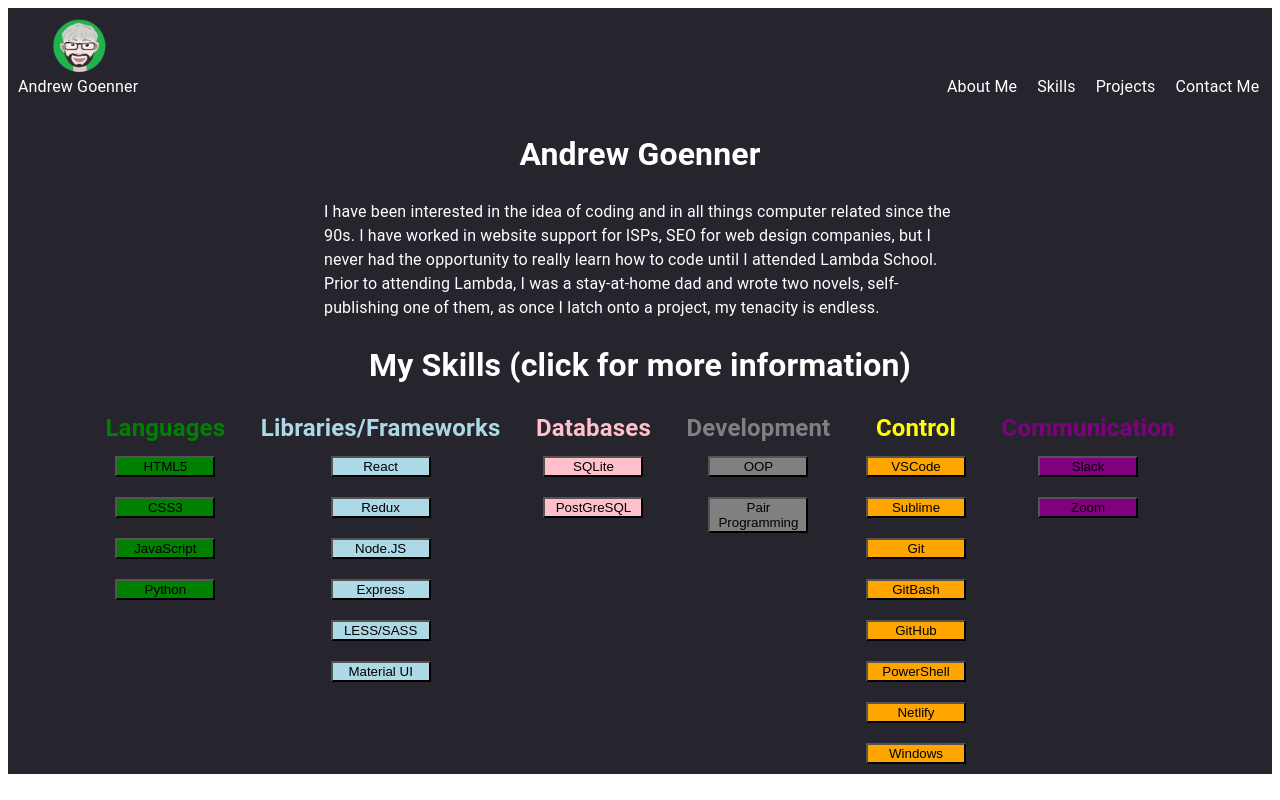
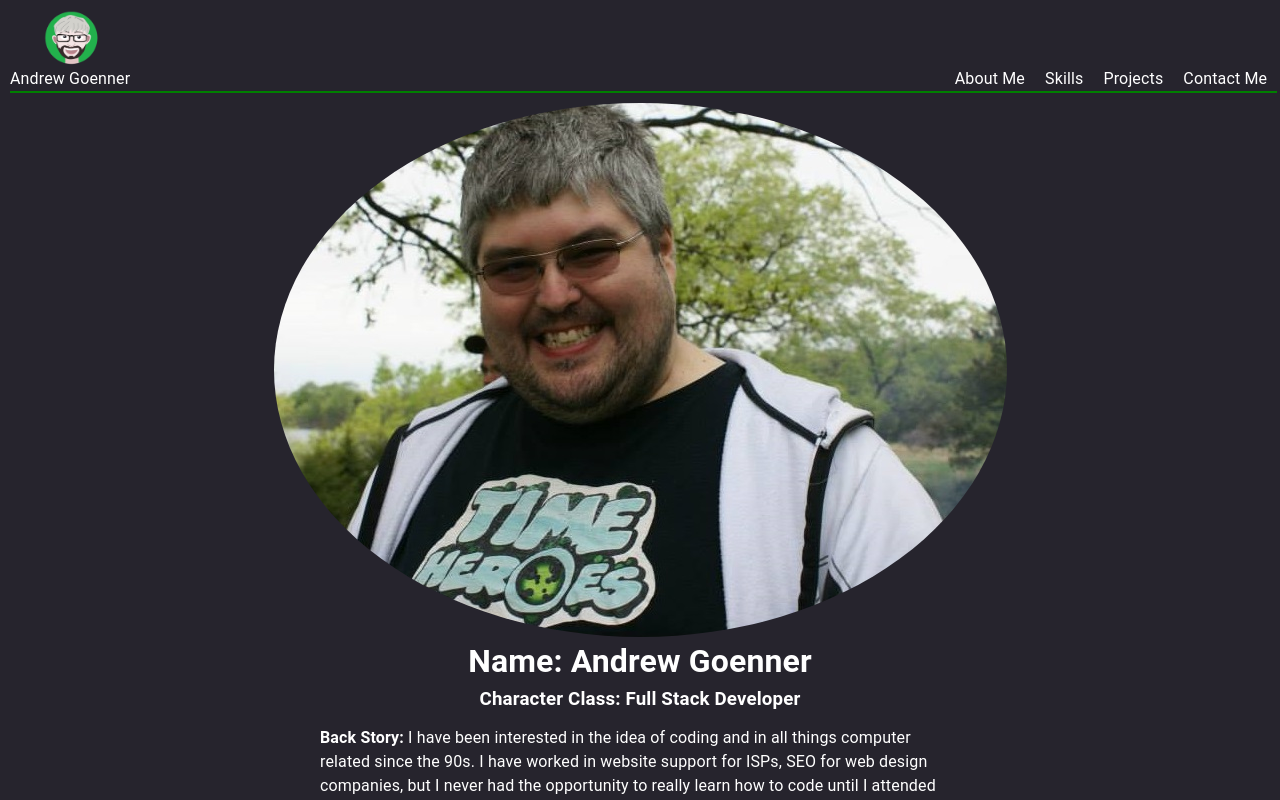
Before and after one commit to drewgoenner/portfolio, a React (Create React App) app: page / in a window 1280 px wide. Shown: the top 800 px of the page. Built offline with nearby package versions, Linux system fonts and the light colour scheme.

Commit message:
added profile pic, thought of a fun theme for the portfolio

```diff
--- a/public/index.html
+++ b/public/index.html
@@ -4,7 +4,7 @@
     <meta charset="utf-8" />
     <link rel="icon" href="%PUBLIC_URL%/favicon.ico" />
     <meta name="viewport" content="width=device-width, initial-scale=1" />
-    <meta name="theme-color" content="#000000" />
+    <meta name="theme-color" content="#26242D" />
     <meta
       name="description"
       content="Facilitating recognition and better collaboration on teams"
@@ -37,7 +37,7 @@
   </head>
   <body>
     <noscript>You need to enable JavaScript to run this app.</noscript>
-    <div id="root"></div>
+    <div id="root" background="#26242D"></div>
     <!--
       This HTML file is a template.
       If you open it directly in the browser, you will see an empty page.
--- a/src/App.js
+++ b/src/App.js
@@ -1,13 +1,14 @@
 import React from 'react';
 import { makeStyles } from '@material-ui/core/styles';
 import { Route } from 'react-router-dom';
-import { Landing } from './landing/Landing'
+import { Landing } from './landing/Landing';
+import CssBaseline from '@material-ui/core/CssBaseline'
 
 const useStyles = makeStyles(theme => ({
     root: {
         display: 'flex',
         flexDirection: 'column',
-        backgroundColor: '#26242D',
+        background: '#26242D',
         color: '#ffffff',
     }
 }));
@@ -15,8 +16,11 @@ const useStyles = makeStyles(theme => ({
 export const App = () => {
     const classes = useStyles();
     return (
-        <div id='App' className={classes.root}>
-            <Route exact path='/' component={Landing} />
-        </div>
+        <React.Fragment>
+            <CssBaseline />
+                <div id='App' className={classes.root}>
+                    <Route exact path='/' component={Landing} />
+                </div>
+        </React.Fragment>
     );
 };
--- a/src/landing/components/About.jsx
+++ b/src/landing/components/About.jsx
@@ -1,6 +1,7 @@
 import React from 'react';
 import { makeStyles } from '@material-ui/core/styles';
 import { Link, Typography, ButtonBase } from '@material-ui/core';
+import profpic from '../images/TH.jpg'
 
 const useStyles = makeStyles(theme => ({
 
@@ -21,6 +22,18 @@ const useStyles = makeStyles(theme => ({
 
     aboutContent: {
         width: '50%'
+    },
+
+    h1: {
+        margin: '0'
+    },
+
+    h3: {
+        margin: '0 0 1% 0'
+    },
+
+    profpic: {
+        borderRadius: '50%'
     }
 
 
@@ -32,9 +45,11 @@ export default function About() {
     return (
         <Typography className = {classes.wrapper}>
             <div className = {classes.about}>
-                <h1>Andrew Goenner</h1>
+                <img className = {classes.profpic} src = {profpic} />
+                <h1 className = {classes.h1}>Name: Andrew Goenner</h1>
+                <h3 className = {classes.h3}>Character Class: Full Stack Developer</h3>
                 <div className = {classes.aboutContent}>
-                    I have been interested in the idea of coding and in all things computer related since the 90s.  I have worked in website support for ISPs, SEO for web design companies, but I never had the opportunity to really learn how to code until I attended Lambda School.  Prior to attending Lambda, I was a stay-at-home dad and wrote two novels, self-publishing one of them, as once I latch onto a project, my tenacity is endless.
+                    <b>Back Story: </b>I have been interested in the idea of coding and in all things computer related since the 90s.  I have worked in website support for ISPs, SEO for web design companies, but I never had the opportunity to really learn how to code until I attended Lambda School.  Prior to attending Lambda, I was a stay-at-home dad and wrote two novels, self-publishing one of them, as once I latch onto a project, my tenacity is endless.
                 </div>
             </div>
         </Typography>
--- a/src/landing/components/Nav.jsx
+++ b/src/landing/components/Nav.jsx
@@ -9,7 +9,8 @@ const useStyles = makeStyles(theme => ({
         display: 'flex',
         justifyContent: 'space-between',
         width: '99%',
-        margin: '10px'
+        margin: '10px',
+        borderBottom: '2px solid green'
     },
 
     link: {
--- a/src/landing/components/Skills.jsx
+++ b/src/landing/components/Skills.jsx
@@ -96,7 +96,7 @@ export default function Skills() {
 
     return (
         <Typography className = {classes.wrapper}>
-            <h1> My Skills (click for more information)</h1>
+            <h1> Class Skills (click for more information)</h1>
             <div className = {classes.skills}>
 
                 <div className = {classes.languages}>
```
Also changed, not shown: src/landing/images/TH.jpg (added).
